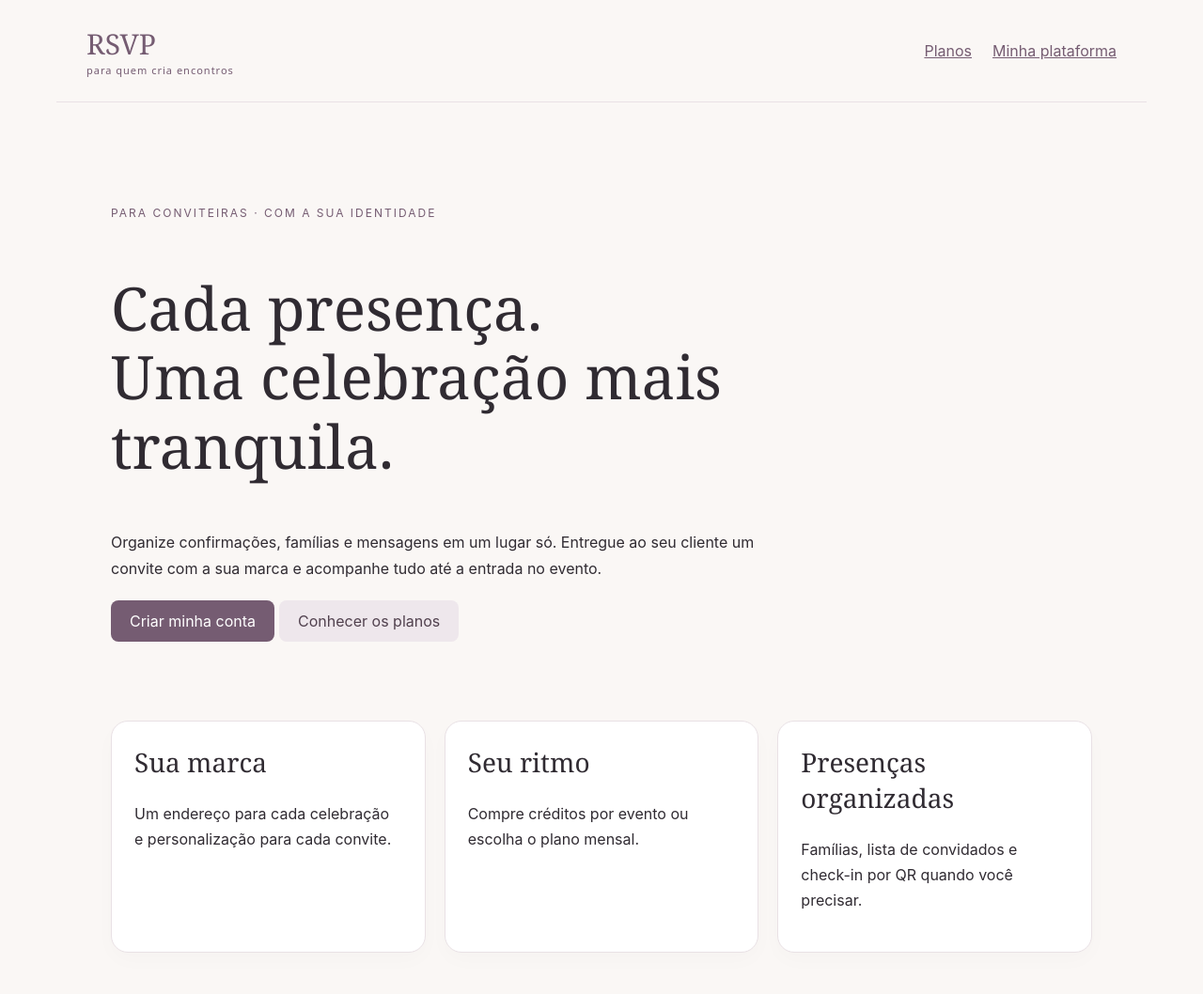
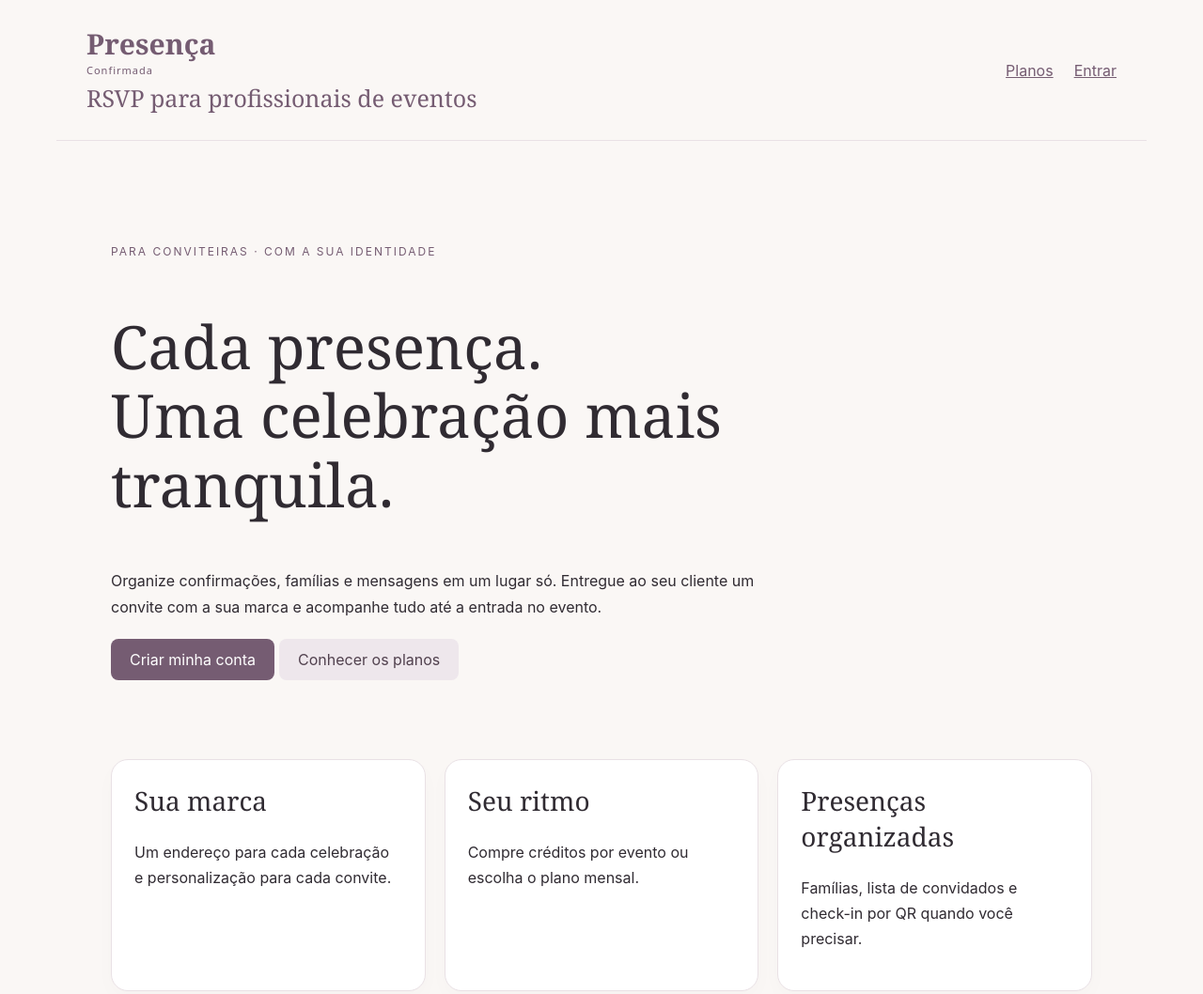
Before and after one commit to jbritoartesdigital-pixel/rsvp-plataforma, a website with bundled scripts: page public/index.html in a window 1280 px wide. Shown: the top 1058 px of the page at 94% size. Built offline with nearby package versions, Linux system fonts and the light colour scheme.

Commit message:
ui: rebrand public shell as Presenca Confirmada

```diff
--- a/public/index.html
+++ b/public/index.html
@@ -1,2 +1,27 @@
 <!doctype html>
-<html lang="pt-BR"><head><meta charset="utf-8"><meta name="viewport" content="width=device-width, initial-scale=1"><title>RSVP · sua marca, cada celebração</title><link rel="stylesheet" href="/styles.css"><script type="module" src="/vendor/app.js"></script></head><body><header><a class="logo" href="/">RSVP<span>para quem cria encontros</span></a><nav><a href="/planos">Planos</a><a href="/app">Minha plataforma</a></nav></header><main id="app"><p>Carregando…</p></main><footer><a href="/termos">Termos</a><a href="/privacidade">Privacidade</a></footer><div id="notice" role="status" aria-live="polite"></div></body></html>
+<html lang="pt-BR">
+<head>
+  <meta charset="utf-8">
+  <meta name="viewport" content="width=device-width, initial-scale=1">
+  <meta name="theme-color" content="#40283e">
+  <title>Presença Confirmada · RSVP para profissionais de eventos</title>
+  <meta name="description" content="Confirmação de presença, convidados e check-in em uma plataforma com a identidade da sua marca.">
+  <link rel="stylesheet" href="/styles.css">
+  <script type="module" src="/vendor/app.js"></script>
+</head>
+<body>
+  <header>
+    <a class="logo" href="/" aria-label="Presença Confirmada">
+      <strong>Presença</strong><span class="logo-word">Confirmada</span>
+      <small>RSVP para profissionais de eventos</small>
+    </a>
+    <nav>
+      <a href="/planos">Planos</a>
+      <a class="nav-login" href="/app/login">Entrar</a>
+    </nav>
+  </header>
+  <main id="app"><p>Carregando…</p></main>
+  <footer><span>Presença Confirmada</span><a href="/termos">Termos</a><a href="/privacidade">Privacidade</a></footer>
+  <div id="notice" role="status" aria-live="polite"></div>
+</body>
+</html>
```
